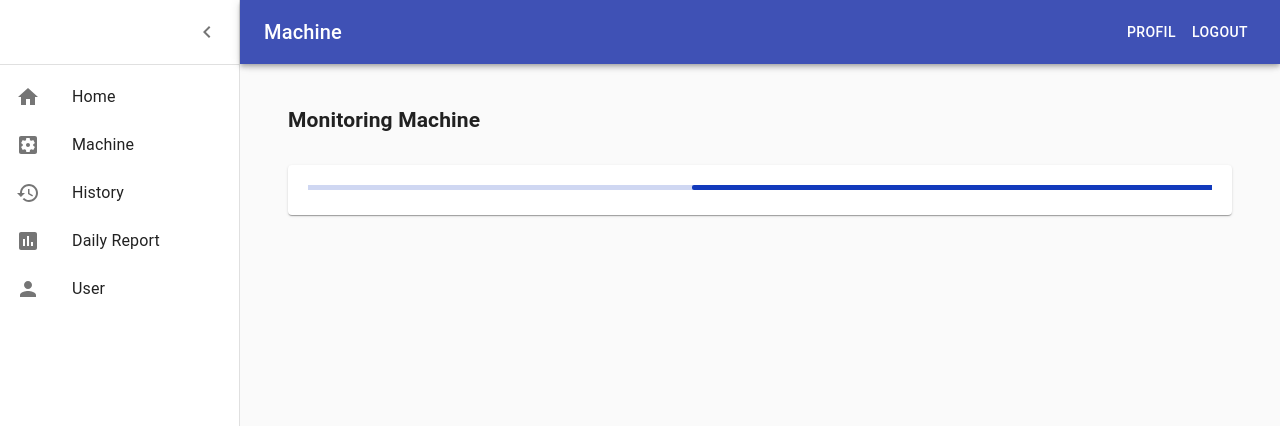
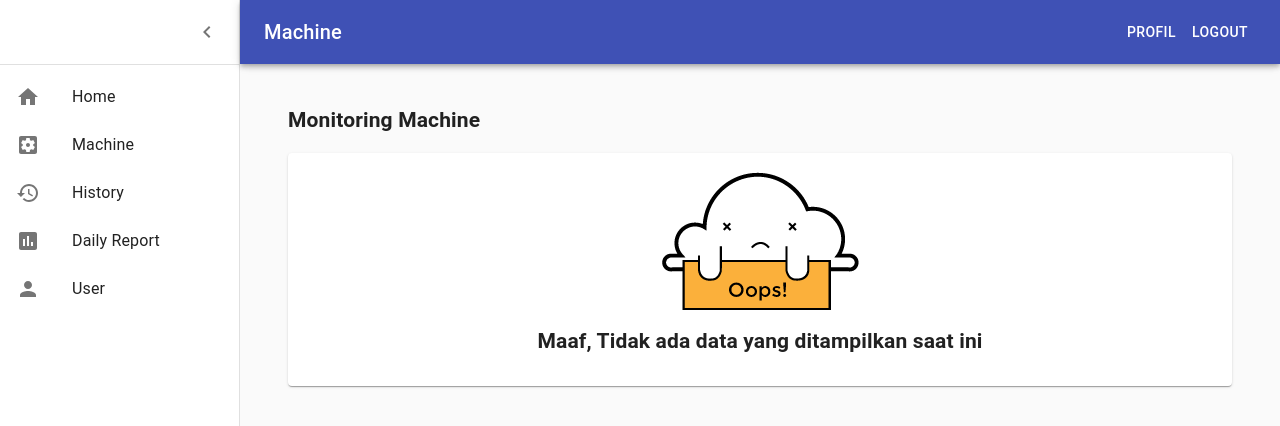
Before and after one commit to almikurniawan/machine, a Next.js app: page / in a window 1280 px wide. Shown: the top 426 px of the page. Built offline with nearby package versions, Linux system fonts and the light colour scheme.

Commit message:
perbaikan dashboard jika data kosong tampilkan pesan.

```diff
--- a/pages/index.js
+++ b/pages/index.js
@@ -105,8 +105,22 @@ const Index = () => {
 			<Navigasi />
 			<main className={classes.content}>
 				<div className={classes.toolbar} />
+				{
+					(data.length == 0) ?
 						<Container >
-					<h2>Monitoring Machine {loading}</h2>
+							<h2>Monitoring Machine</h2>
+							<Paper style={{ padding: 20, minHeight: '50px' }}>
+								<Grid container justify="center" spacing={2}>
+									<img src="./opps-error.png"/>
+								</Grid>
+								<Grid container justify="center" spacing={2}>
+									<h2>Maaf, Tidak ada data yang ditampilkan saat ini</h2>
+								</Grid>
+							</Paper>
+						</Container>
+						:
+						<Container >
+							<h2>Monitoring Machine</h2>
 							<Grid container justify="center" className={classes.root} spacing={2} style={{ marginBottom: 20, textAlign: "right" }}>
 								{grid.map((value) => (
 									<Grid key={value} item xs={ukuranXS}>
@@ -120,7 +134,7 @@ const Index = () => {
 									</Grid>
 								))}
 							</Grid>
-					<Paper style={{ padding: 20, minHeight:'50px' }}>
+							<Paper style={{ padding: 20, minHeight: '50px' }}>
 								{
 									(loading) ?
 										<Grid container justify="center">
@@ -143,6 +157,7 @@ const Index = () => {
 								}
 							</Paper>
 						</Container>
+				}
 			</main>
 		</div>
 	);
```
Also changed, not shown: public/opps-error.png (added). Lines whose indentation alone changed are shown as unchanged.
